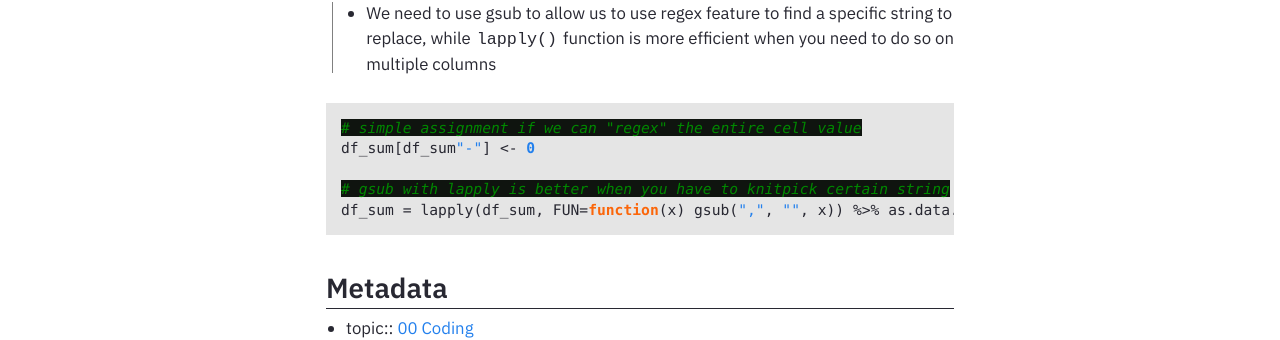
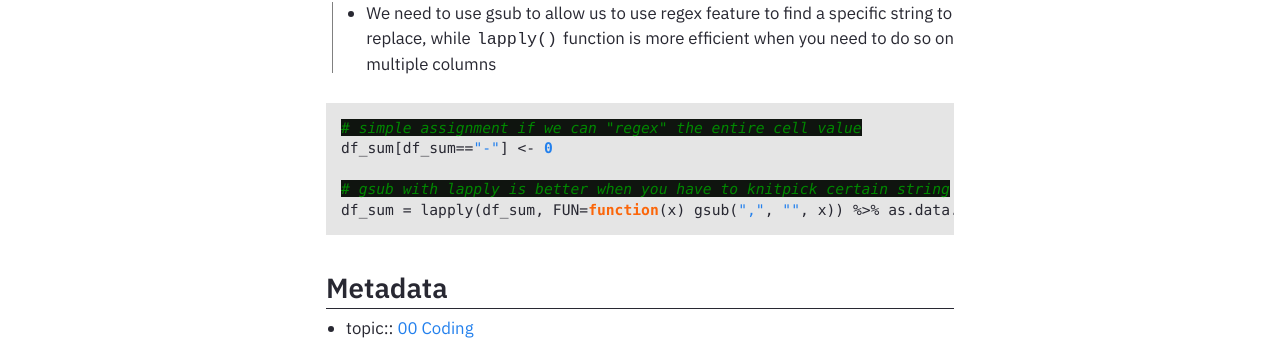
Before and after one commit to efemkay/digital-garden, a Jekyll site: the page built from _notes/Public/use assignment or gsub to replace values in R.md, in a window 1280 px wide. Shown: the part 425-765 px from the top of the page. Built offline with Jekyll 4.4.1, drawn with Linux system fonts in a browser that asks for light colours.

```diff
--- a/_includes/Content.html
+++ b/_includes/Content.html
@@ -159,7 +159,6 @@
             {%- assign replaced_content = replaced_content | replace: ' ==', '&nbsp;<mark>' -%}
             {%- assign replaced_content = replaced_content | replace: '== ', '</mark>&nbsp;' -%}
             {%- assign replaced_content = replaced_content | replace: '==.', '</mark>.' -%}
-            {%- assign replaced_content = replaced_content | replace: '==', '<mark>' -%}
         {%- endfor -%}
 
         {{ replaced_content }}
```
